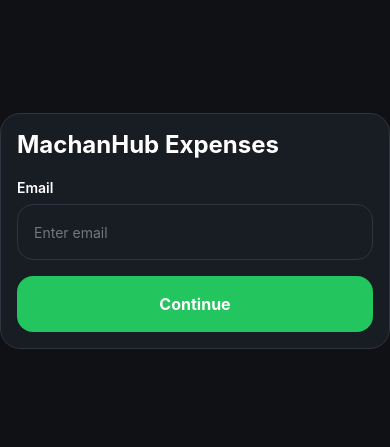
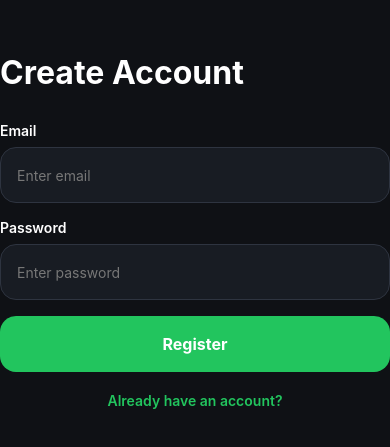
Before and after one commit to Nura730/MachanHub_Expenses, a React Native app: screen / in a window 390 px wide. Shown: the part 191-638 px from the top of the page. Built offline with nearby package versions, Linux system fonts and the light colour scheme.

Commit message:
Implement email authentication

```diff
--- a/App.tsx
+++ b/App.tsx
@@ -1,44 +1,3 @@
-import React, { useState } from "react";
-import { SafeAreaView, StyleSheet, Text } from "react-native";
+import RegisterScreen from "./src/screens/auth/RegisterScreen";
 
-import Colors from "./src/constants/colors";
-import Card from "./src/components/ui/Card";
-import Input from "./src/components/ui/Input";
-import Button from "./src/components/ui/Button";
-
-export default function App() {
-  const [email, setEmail] = useState("");
-
-  return (
-    <SafeAreaView style={styles.container}>
-      <Card>
-        <Text style={styles.title}>MachanHub Expenses</Text>
-
-        <Input
-          label="Email"
-          value={email}
-          onChangeText={setEmail}
-          placeholder="Enter email"
-        />
-
-        <Button title="Continue" onPress={() => {}} />
-      </Card>
-    </SafeAreaView>
-  );
-}
-
-const styles = StyleSheet.create({
-  container: {
-    flex: 1,
-    backgroundColor: Colors.background,
-    justifyContent: "center",
-    padding: 20,
-  },
-
-  title: {
-    color: Colors.text,
-    fontSize: 24,
-    fontWeight: "700",
-    marginBottom: 20,
-  },
-});
+export default RegisterScreen;
--- /dev/null
+++ b/src/screens/auth/RegisterScreen.tsx
@@ -0,0 +1,98 @@
+import React, { useState } from "react";
+
+import {
+  SafeAreaView,
+  StyleSheet,
+  Text,
+  TouchableOpacity,
+  Alert,
+} from "react-native";
+
+import Input from "../../components/ui/Input";
+import Button from "../../components/ui/Button";
+import Colors from "../../constants/colors";
+
+import { registerUser } from "../../services/auth";
+
+export default function RegisterScreen() {
+  const [email, setEmail] = useState("");
+
+  const [password, setPassword] = useState("");
+
+  const [loading, setLoading] = useState(false);
+
+  const handleRegister = async () => {
+    try {
+      setLoading(true);
+
+      await registerUser(email, password);
+
+      Alert.alert(
+        "Success",
+        "Account Created"
+      );
+    } catch (error: any) {
+      Alert.alert("Error", error.message);
+    } finally {
+      setLoading(false);
+    }
+  };
+
+  return (
+    <SafeAreaView style={styles.container}>
+      <Text style={styles.logo}>
+        Create Account
+      </Text>
+
+      <Input
+        label="Email"
+        value={email}
+        onChangeText={setEmail}
+        placeholder="Enter email"
+      />
+
+      <Input
+        label="Password"
+        value={password}
+        onChangeText={setPassword}
+        secureTextEntry
+        placeholder="Enter password"
+      />
+
+      <Button
+        title="Register"
+        onPress={handleRegister}
+        loading={loading}
+      />
+
+      <TouchableOpacity>
+        <Text style={styles.link}>
+          Already have an account?
+        </Text>
+      </TouchableOpacity>
+    </SafeAreaView>
+  );
+}
+
+const styles = StyleSheet.create({
+  container: {
+    flex: 1,
+    backgroundColor: Colors.background,
+    justifyContent: "center",
+    padding: 24,
+  },
+
+  logo: {
+    color: Colors.text,
+    fontSize: 32,
+    fontWeight: "700",
+    marginBottom: 30,
+  },
+
+  link: {
+    color: Colors.primary,
+    textAlign: "center",
+    marginTop: 20,
+    fontWeight: "600",
+  },
+});
--- a/src/services/auth.ts
+++ b/src/services/auth.ts
@@ -0,0 +1,33 @@
+import {
+  createUserWithEmailAndPassword,
+  signInWithEmailAndPassword,
+  signOut,
+} from "firebase/auth";
+
+import { auth } from "./firebase";
+
+export const registerUser = async (
+  email: string,
+  password: string
+) => {
+  return await createUserWithEmailAndPassword(
+    auth,
+    email,
+    password
+  );
+};
+
+export const loginUser = async (
+  email: string,
+  password: string
+) => {
+  return await signInWithEmailAndPassword(
+    auth,
+    email,
+    password
+  );
+};
+
+export const logoutUser = async () => {
+  return await signOut(auth);
+};
--- a/src/services/firebase.ts
+++ b/src/services/firebase.ts
@@ -0,0 +1,22 @@
+import { initializeApp } from "firebase/app";
+
+import { getAuth } from "firebase/auth";
+
+import { getFirestore } from "firebase/firestore";
+
+const firebaseConfig = {
+  apiKey: "AIzaSyAlEKUoyuWlUIQwEPEHNaa1ruzbdXX7aF4",
+  authDomain: "machanhub-expenses-dd374.firebaseapp.com",
+  projectId: "machanhub-expenses-dd374",
+  storageBucket: "machanhub-expenses-dd374.firebasestorage.app",
+  messagingSenderId: "581014674513",
+  appId: "1:581014674513:web:551d33aa07a9a891a5ec70",
+};
+
+const app = initializeApp(firebaseConfig);
+
+export const auth = getAuth(app);
+
+export const db = getFirestore(app);
+
+export default app;
```
Also changed, not shown: src/navigation/types.ts (added, +8 -0 lines), src/screens/auth/LoginScreen.tsx (added, +104 -0 lines), src/store/authStore.ts (added, +29 -0 lines), src/types/user.ts (+11 -0 lines).
